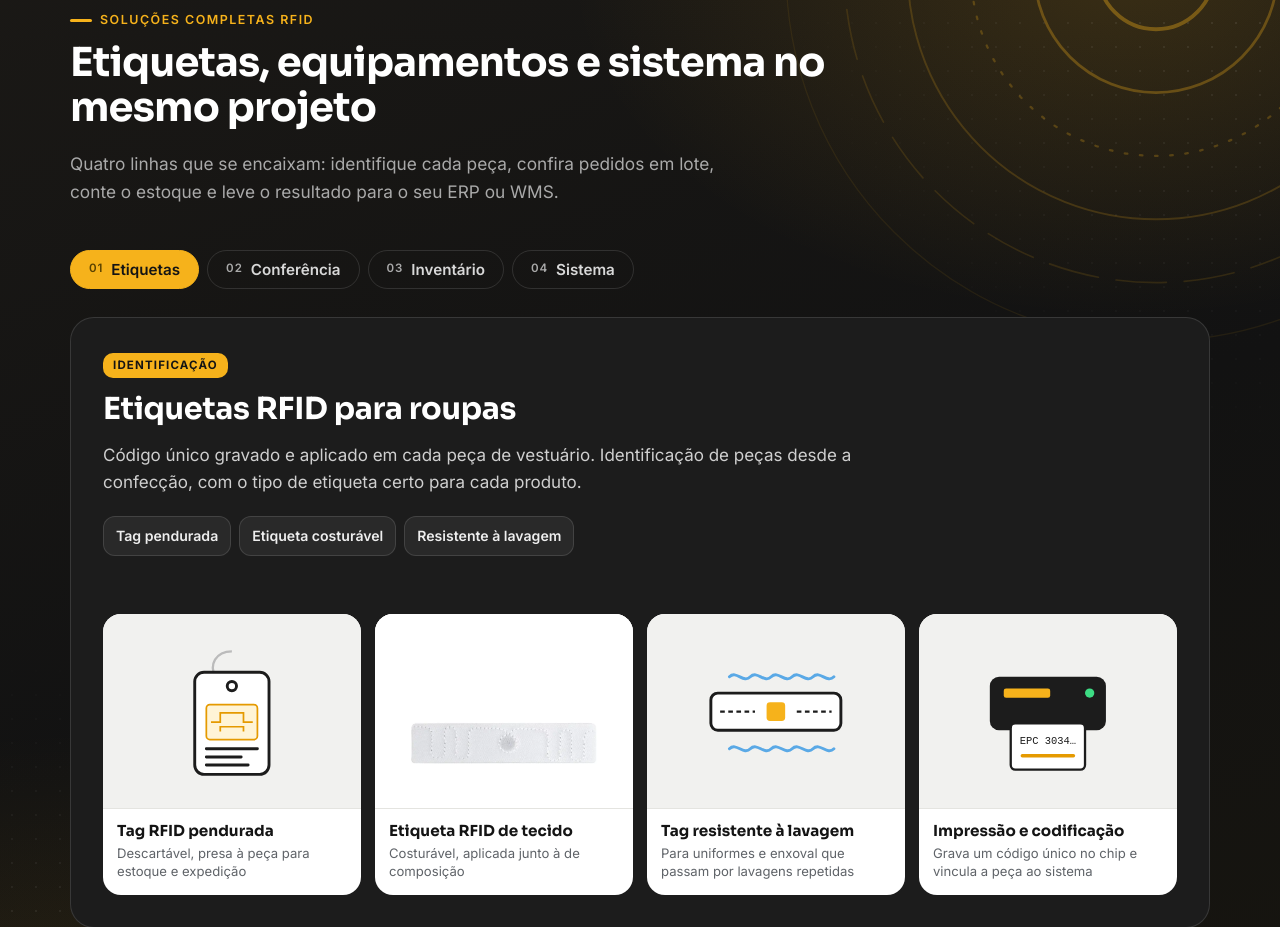
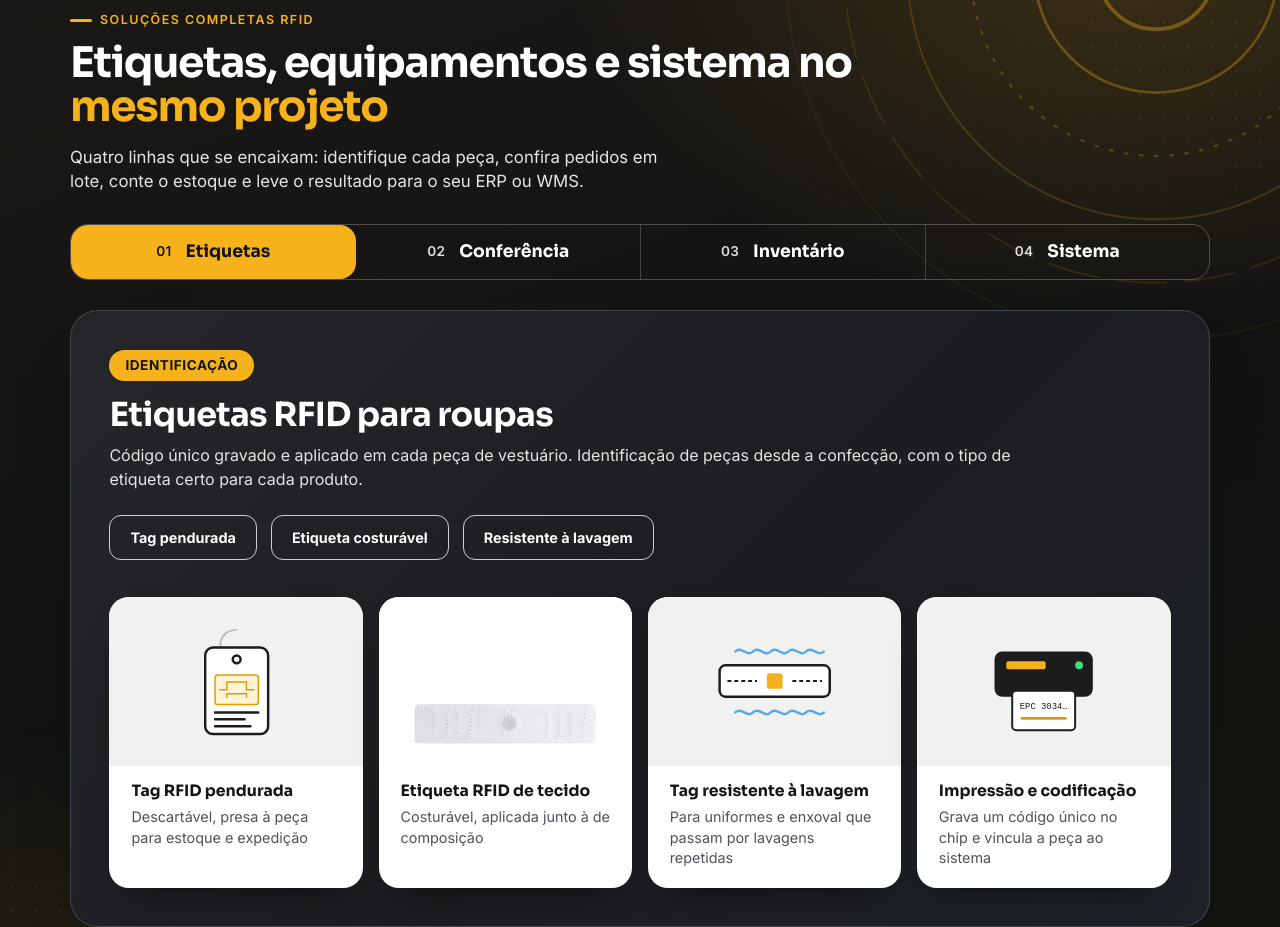
Before and after one commit to harpyacessory-ux/SmartxTextil, a plain HTML site: page index.html in a window 1280 px wide. Shown: the part 2758-3685 px from the top of the page. Drawn offline with Linux system fonts and the light colour scheme.

Commit message:
Página: seção de soluções no layout da referência
- "mesmo projeto" em amarelo, lead maior
- Abas em barra única com 4 colunas e a ativa em amarelo
- Painel com degradê, chips contornados e cards com texto maior

Co-Authored-By: Claude Opus 5.5 <noreply@anthropic.com>

```diff
--- a/index.html
+++ b/index.html
@@ -441,6 +441,40 @@ main>section:not(.hero){border-radius:var(--sec-r) var(--sec-r) 0 0;margin-top:c
 main>section.proof{padding-bottom:calc(72px + var(--sec-r));border-bottom:0;background:radial-gradient(700px 360px at 50% 0%,rgba(246,178,27,.12),transparent 70%),linear-gradient(180deg,#f6f4ef,#fff)}
 main>section.dark{box-shadow:0 -14px 34px -16px rgba(0,0,0,.45)}
 footer{position:relative;border-radius:var(--sec-r) var(--sec-r) 0 0;margin-top:calc(-1 * var(--sec-r));box-shadow:0 -14px 34px -16px rgba(0,0,0,.5)}
+/* ===== SOLUÇÕES (abas + painel) — layout da referência ===== */
+#solucoes .sec-head{max-width:none;margin-bottom:clamp(24px,2.4vw,34px)}
+#solucoes h2{font-size:clamp(1.9rem,3.3vw,3rem);line-height:1.06;letter-spacing:-.03em;margin-bottom:.35em}
+#solucoes h2 .y{color:var(--x);display:block}
+#solucoes .sec-head .lead{color:#e6e6e6;font-size:clamp(1.05rem,1.3vw,1.28rem);line-height:1.45;max-width:58ch}
+#solucoes .tabs{display:grid;grid-template-columns:repeat(4,1fr);gap:0;border:1px solid rgba(255,255,255,.24);border-radius:18px;overflow:hidden;margin-bottom:clamp(24px,2.4vw,34px)}
+#solucoes .tab{justify-content:center;gap:14px;border:0;border-left:1px solid rgba(255,255,255,.2);border-radius:0;padding:clamp(14px,1.4vw,20px) 12px;color:#fff;font:700 clamp(1rem,1.35vw,1.35rem)/1 var(--f-display);transition:background .2s ease}
+#solucoes .tab:first-child{border-left:0}
+#solucoes .tab span{font:600 clamp(.85rem,1vw,1rem)/1 var(--f-text);letter-spacing:.02em;color:#ddd}
+#solucoes .tab:hover{background:rgba(255,255,255,.05)}
+#solucoes .tab[aria-selected="true"]{background:var(--x);color:#141414;border-radius:16px}
+#solucoes .tab[aria-selected="true"] span{color:#141414}
+#solucoes .tab[aria-selected="true"]+.tab{border-left-color:transparent}
+#solucoes .line{padding:clamp(22px,3vw,46px);border-radius:28px;background:linear-gradient(135deg,#25262a 0%,#1c1d20 55%,#1e2228 100%);border:1px solid rgba(255,255,255,.16);box-shadow:0 30px 60px -36px rgba(0,0,0,.9);gap:clamp(24px,2.4vw,34px)}
+#solucoes .line.no-media>div:first-child{max-width:940px}
+#solucoes .line .chip{font:800 .85rem/1 var(--f-text);letter-spacing:.04em;padding:9px 16px;border-radius:999px;margin-bottom:16px}
+#solucoes .line h3{font-size:clamp(1.6rem,2.6vw,2.4rem);letter-spacing:-.02em;margin-bottom:.3em}
+#solucoes .line .desc{color:#e4e4e4;font-size:clamp(1rem,1.25vw,1.2rem);line-height:1.45;margin-bottom:24px}
+#solucoes .feat{gap:14px;margin-bottom:6px}
+#solucoes .feat li{background:transparent;border:1.5px solid rgba(255,255,255,.78);border-radius:12px;padding:10px 20px;font-size:clamp(.9rem,1vw,1rem);font-weight:700;color:#fff}
+#solucoes .items{gap:clamp(12px,1.2vw,18px)}
+#solucoes .item{border-radius:20px;box-shadow:0 18px 36px -24px rgba(0,0,0,.9)}
+#solucoes .item .ph{aspect-ratio:3/2}
+#solucoes .item .ph svg{width:62%}
+#solucoes .item div.t{padding:16px 22px 20px;border-top:0}
+#solucoes .item strong{font-size:clamp(.98rem,1.12vw,1.18rem);margin-bottom:6px}
+#solucoes .item small{font-size:clamp(.9rem,1.02vw,1.05rem);color:#4f5257}
+@media (max-width:760px){
+  #solucoes .tabs{grid-template-columns:1fr 1fr}
+  #solucoes .tab:nth-child(3){border-left:0}
+  #solucoes .tab:nth-child(n+3){border-top:1px solid rgba(255,255,255,.2)}
+  #solucoes .tab{font-size:1rem;gap:8px}
+  #solucoes .item div.t{padding:12px 14px 14px}
+}
 </style>
 </head>
 <body>
@@ -626,7 +660,7 @@ footer{position:relative;border-radius:var(--sec-r) var(--sec-r) 0 0;margin-top:
   <div class="wrap">
     <div class="sec-head rv">
       <span class="eyebrow">Soluções completas RFID</span>
-      <h2 id="h-sol">Etiquetas, equipamentos e sistema no mesmo projeto</h2>
+      <h2 id="h-sol">Etiquetas, equipamentos e sistema no <span class="y">mesmo projeto</span></h2>
       <p class="lead">Quatro linhas que se encaixam: identifique cada peça, confira pedidos em lote, conte o estoque e leve o resultado para o seu ERP ou WMS.</p>
     </div>
 
```
